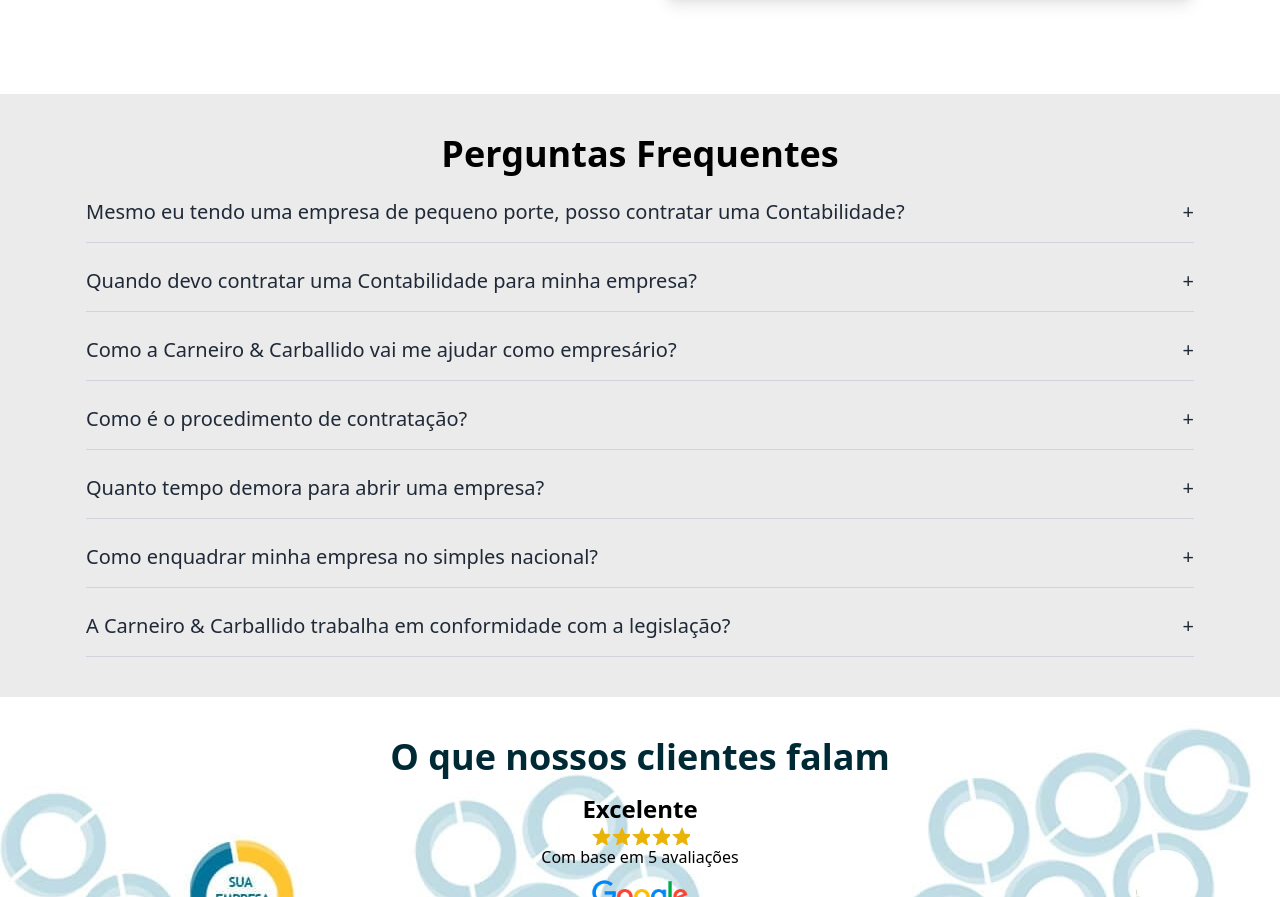
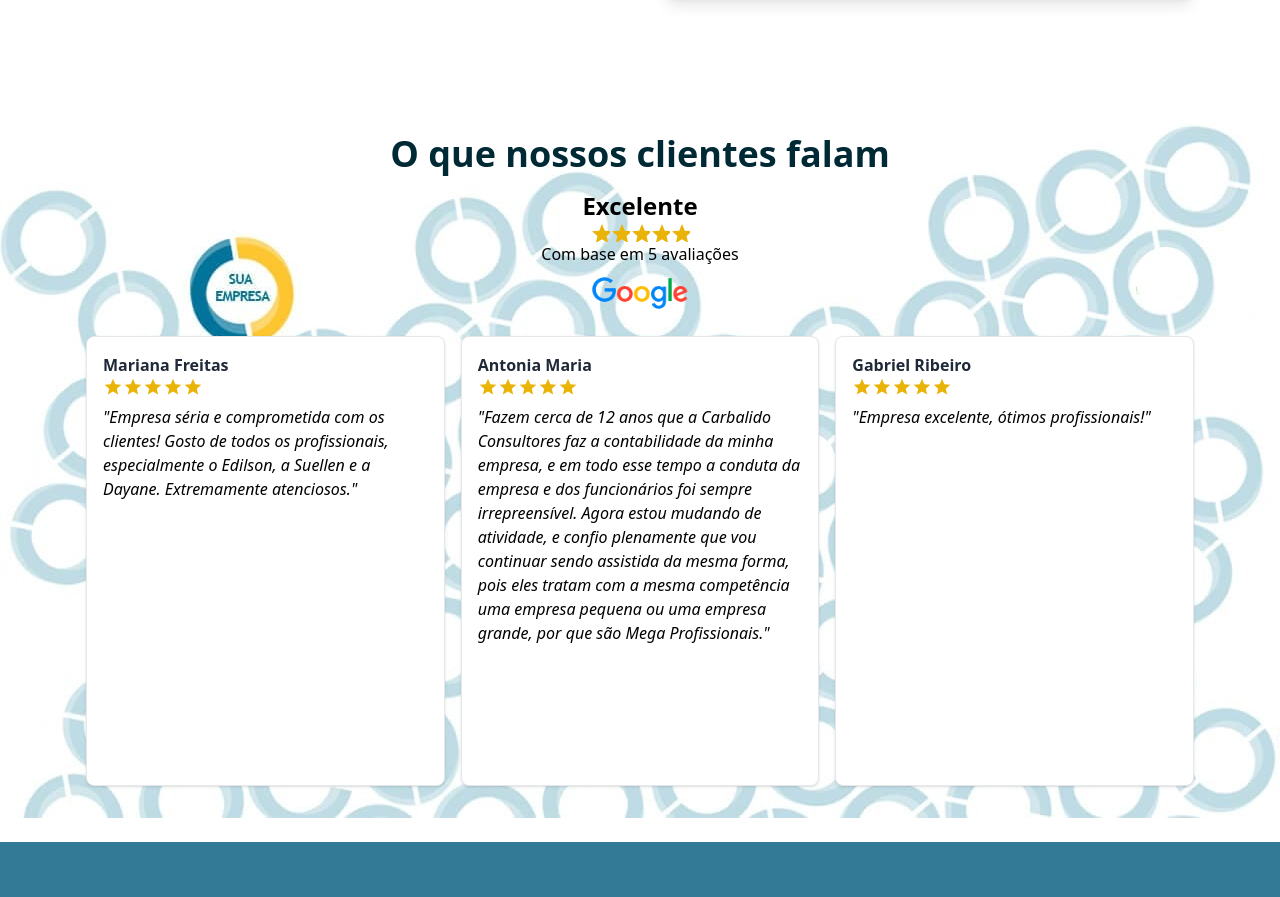
Before and after one commit to lucassdantas/Carneiro-e-Carballido, a React (Vite) app: page / in a window 1280 px wide. Shown: the part 2260-3157 px from the top of the page. Built offline with nearby package versions, Linux system fonts and the light colour scheme; a web font is replaced by a local one.

Commit message:
hide faq section

```diff
--- a/src/pages/Home/index.tsx
+++ b/src/pages/Home/index.tsx
@@ -119,10 +119,10 @@ export const Home = () => {
       </Section>
 
 
-      <Section className='bg-light-gray py-10'>
+      {/* <Section className='bg-light-gray py-10'>
         <h2 className="text-4xl  text-center mb-6 font-semibold">Perguntas Frequentes</h2>
         <FAQ/>
-      </Section>
+      </Section> */}
 
       <Section className='gap-5 py-10 bg-contain bg-center bg-no-repeat' bgImg={chainImg}>
         <div className="flex flex-col items-center justify-center">
```
